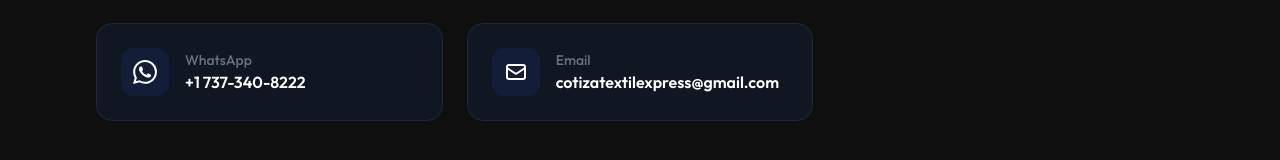
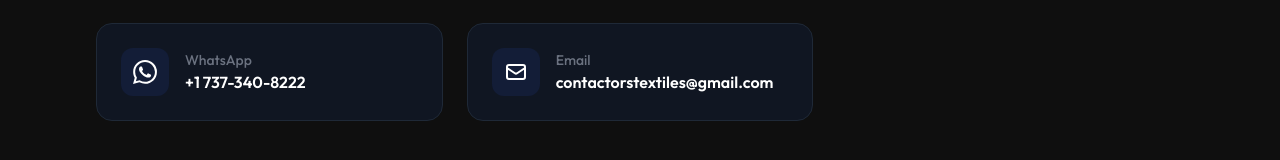
Before and after one commit to chanks2004/rs-textiles, a Next.js app: page /contacto in a window 1280 px wide. Shown: the part 506-666 px from the top of the page. Built offline with nearby package versions, Linux system fonts and the light colour scheme.

Commit message:
Website updates

```diff
--- a/src/app/contacto/page.tsx
+++ b/src/app/contacto/page.tsx
@@ -22,8 +22,8 @@ const contactInfo = [
   },
   {
     label: "Email",
-    value: "cotizatextilexpress@gmail.com",
-    href: "mailto:cotizatextilexpress@gmail.com?subject=Solicitud%20de%20cotización&body=Hola%2C%20me%20gustaría%20recibir%20información%20y%20cotización.%0A%0ATipo%20de%20prenda%3A%0ACantidad%20aproximada%3A%0AComentarios%3A",
+    value: "contactorstextiles@gmail.com",
+    href: "mailto:contactorstextiles@gmail.com?subject=Solicitud%20de%20cotización&body=Hola%2C%20me%20gustaría%20recibir%20información%20y%20cotización.%0A%0ATipo%20de%20prenda%3A%0ACantidad%20aproximada%3A%0AComentarios%3A",
     icon: (
       <svg className="w-6 h-6" fill="none" stroke="currentColor" viewBox="0 0 24 24">
         <path strokeLinecap="round" strokeLinejoin="round" strokeWidth={2} d="M3 8l7.89 5.26a2 2 0 002.22 0L21 8M5 19h14a2 2 0 002-2V7a2 2 0 00-2-2H5a2 2 0 00-2 2v10a2 2 0 002 2z" />
```
